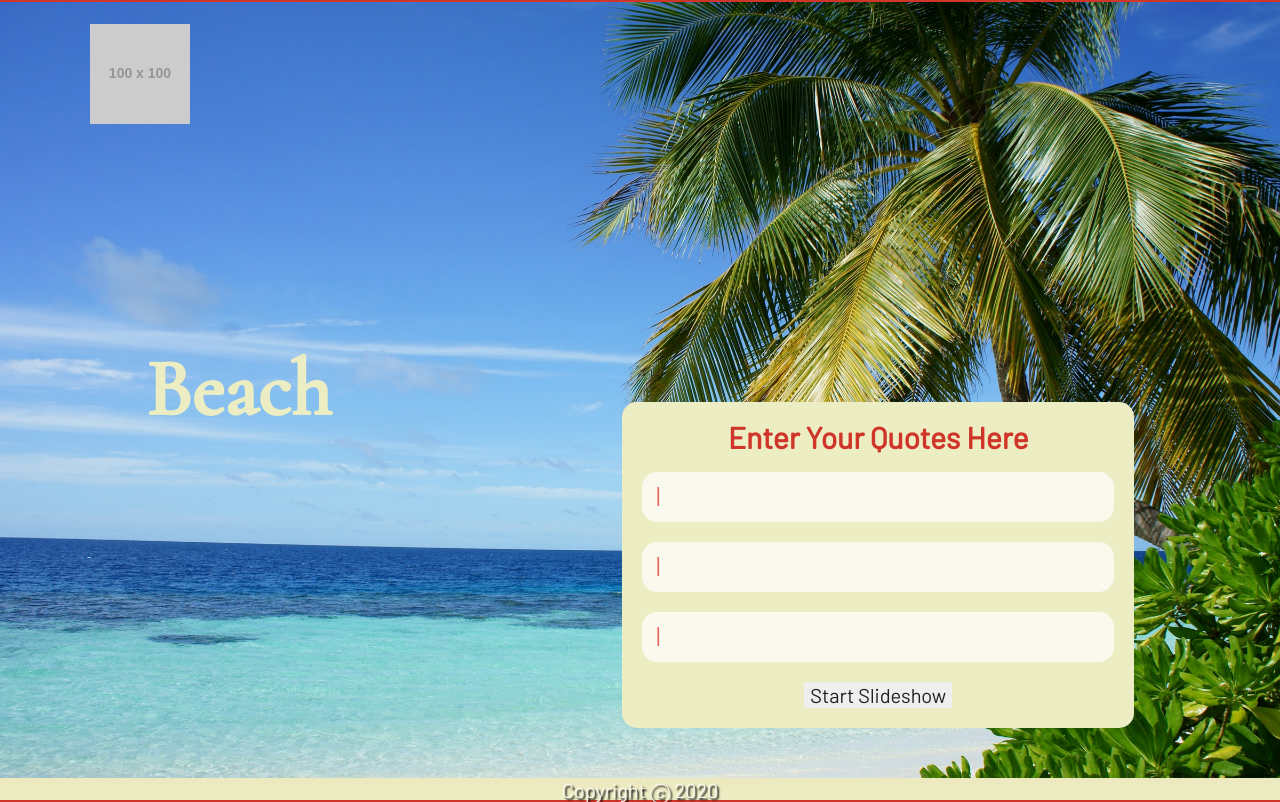
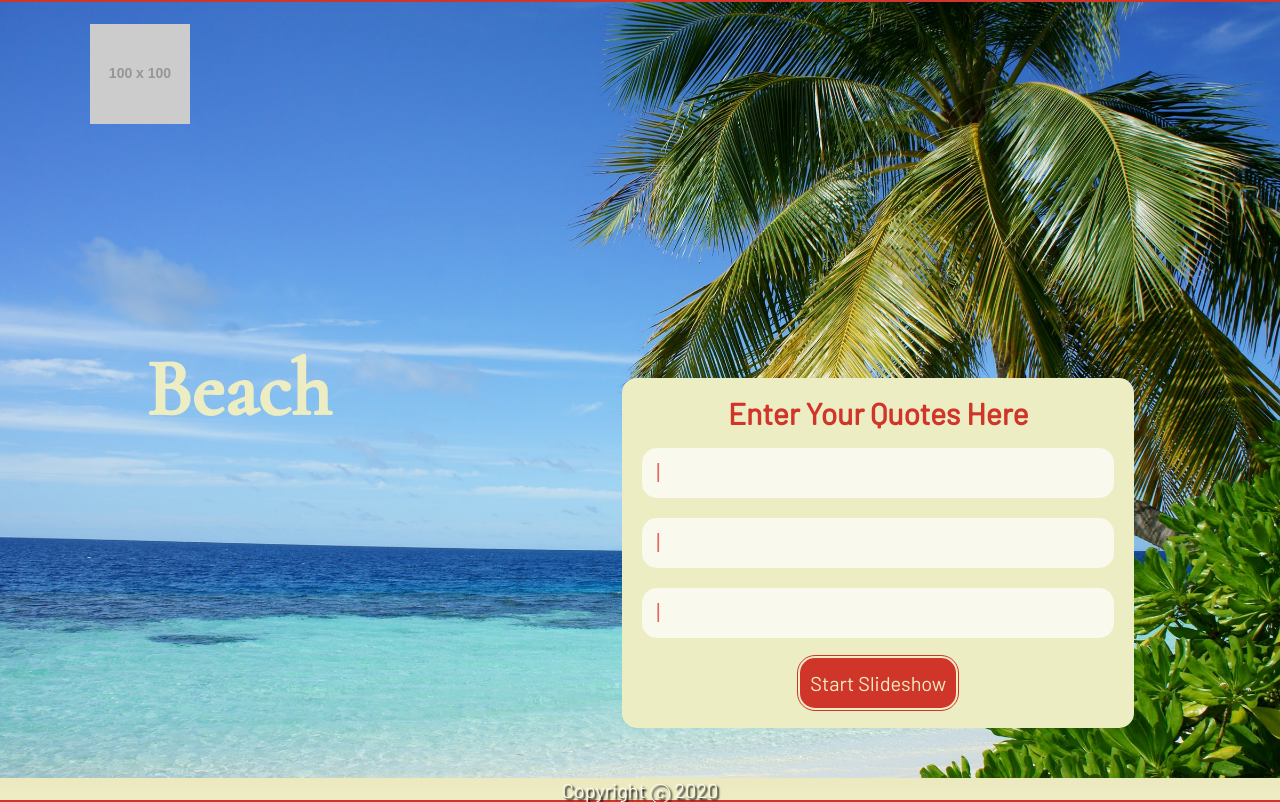
Before and after one commit to dailyPositivity/dailyPositivity, a React (Create React App) app: page /category/Beach in a window 1280 px wide. In both pictures the pointer is over the button "Start Slideshow". Built offline with nearby package versions, Linux system fonts and the light colour scheme.

Commit message:
Added style for Slideshow button

```diff
--- a/src/components/Form.js
+++ b/src/components/Form.js
@@ -30,7 +30,7 @@ class Form extends Component{
                      <InputQuote name={"userQuote2"} changeHandler={this.props.changeHandler} />
                      <InputQuote name={"userQuote3"} changeHandler={this.props.changeHandler} />
                      <Link to={`/category/${name}/slideshow`} >
-                     <button type="button">
+                     <button type="button" className = "slideshowStartBtn">
                         Start Slideshow
                      </button>
                      </Link>
--- a/src/styles/App.css
+++ b/src/styles/App.css
@@ -309,7 +309,7 @@ footer {
 .noteTextArea textarea:active{
   outline:#d03529 solid 1px;
 }
-.slideshowStartBtn button{
+.slideshowStartBtn{
   height: 50px;
   outline:none;
   background: #e7635d;
@@ -317,8 +317,8 @@ footer {
   padding:1rem;
   color:#ededc3;
 }
-.slideshowStartBtn button:hover,
-.slideshowStartBtn button:focus{
+.slideshowStartBtn:hover,
+.slideshowStartBtn:focus{
   background: #d03529;
   outline:#d03529 solid 1px;
   outline-offset: 2px;
```
